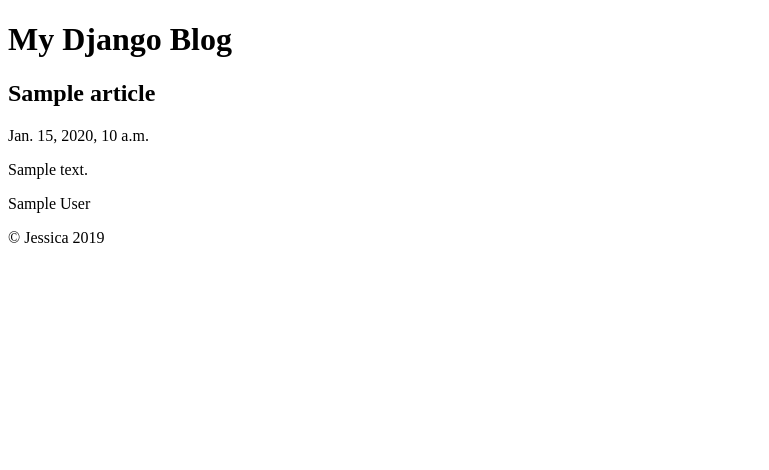
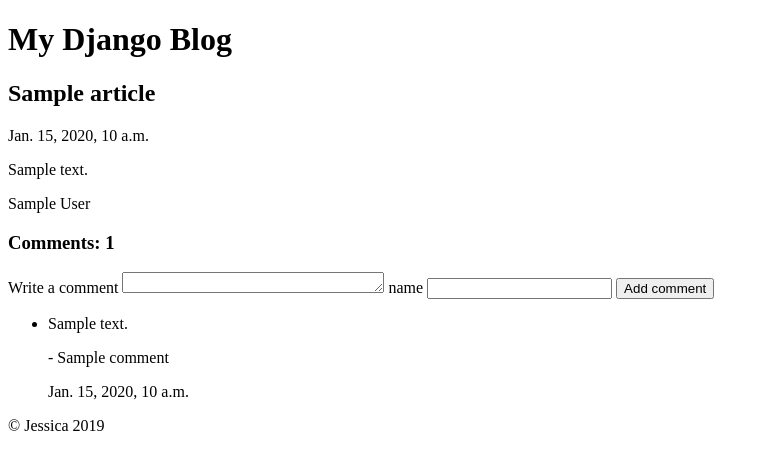
Before and after one commit to jessiicacmoore/django_blog, a Django app: page //home/1 in a window 1280 px wide. Shown: the top 470 px of the page, without its empty margins (0-769 px from the left). Run offline with Django 3.2, Linux system fonts and the light colour scheme; tables that the repository leaves empty hold one stand-in row (values such as "Sample post").

Commit message:
Added comment functionality

```diff
--- a/blog/templates/post.html
+++ b/blog/templates/post.html
@@ -1,6 +1,4 @@
-{% extends 'base.html' %}
-
-{% block content %}
+{% extends 'base.html' %} {% block content %}
 <main>
   <article>
     <h2>{{ post.title }}</h2>
@@ -8,5 +6,35 @@
     <p class="body">{{ post.body }}</p>
     <p class="author">{{ post.author }}</p>
   </article>
+  <div class="comments-container">
+    <h3>Comments: {{ comments | length }}</h3>
+    <form action="{% url 'create_comment' %}" method="post">
+      {% csrf_token %}
+      <input type="hidden" name="article" value="{{ post.pk }}">
+      <label for="user_message">
+        <span>Write a comment</span>
+        <textarea
+          name="message"
+          id="user_message"
+          cols="30"
+          rows="1"
+        ></textarea>
+      </label>
+      <label for="user_name">
+        <span>name</span>
+        <input type="text" name="name" id="user_name" />
+      </label>
+      <button type="submit">Add comment</button>
+    </form>
+    <ul class="comments">
+      {% for comment in comments %}
+      <li class="comment">
+        <p class="comment-message">{{ comment.message }}</p>
+        <p class="comment-user">- {{ comment.name }}</p>
+        <p class="comment-date">{{ comment.created_at }}</p>
+      </li>
+      {% endfor %}
+    </ul>
+  </div>
 </main>
 {% endblock %}
--- a/blog/urls.py
+++ b/blog/urls.py
@@ -21,5 +21,6 @@
     path ('', views.root),
     path("admin/", admin.site.urls),
     path('home/', views.home_page),
-    path('/home/<int:id>', views.post_show, name='post_page')
+    path('/home/<int:id>', views.post_show, name='post_page'),
+    path('comments/new', views.create_comment, name='create_comment')
 ]
--- a/blog/views.py
+++ b/blog/views.py
@@ -1,7 +1,10 @@
 from django.http import HttpResponse, HttpResponseRedirect
-from django.shortcuts import render, get_object_or_404
+from django.shortcuts import render, get_object_or_404, redirect
+from django.views.decorators.http import require_http_methods
+
 from datetime import date
-from blog.models import Article
+from blog.models import Article, Comment
+
 
 def root(request):
     return HttpResponseRedirect('home')
@@ -12,7 +15,17 @@
     return HttpResponse(response)
 
 def post_show(request, id):
-  post = contact = get_object_or_404(Article, id=id)
-  context = {'post': post}
+  post = get_object_or_404(Article, id=id)
+  article_comments = Comment.objects.filter(article=id)
+  context = {'post': post, 'comments': article_comments}
   response = render(request, 'post.html', context)
   return HttpResponse(response)
+
+@require_http_methods(['POST'])
+def create_comment(request):
+  user_article = request.POST['article']
+  user_message = request.POST['message']
+  user_name = request.POST['name']
+
+  Comment.objects.create(name=user_name, message=user_message, article=Article.objects.get(id=user_article))
+  return redirect('post_page', id=user_article)
```
Lines whose indentation alone changed are shown as unchanged.
